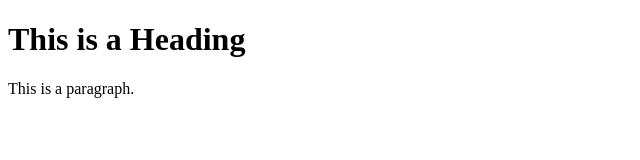
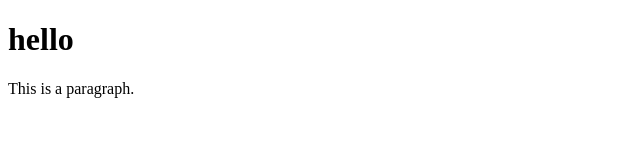
Before and after one commit to Chaiyaphat007/Chaiyaphat007.github.io, a plain HTML site: page my.html in a window 1280 px wide. Shown: the whole page, without its empty margins (0-640 px from the left). Drawn offline with Linux system fonts and the light colour scheme.

Commit message:
Update my.html

```diff
--- a/my.html
+++ b/my.html
@@ -5,7 +5,7 @@
 </head>
 <body>
 
-<h1>This is a Heading</h1>
+<h1>hello</h1>
 <p>This is a paragraph.</p>
 
 </body>
```
